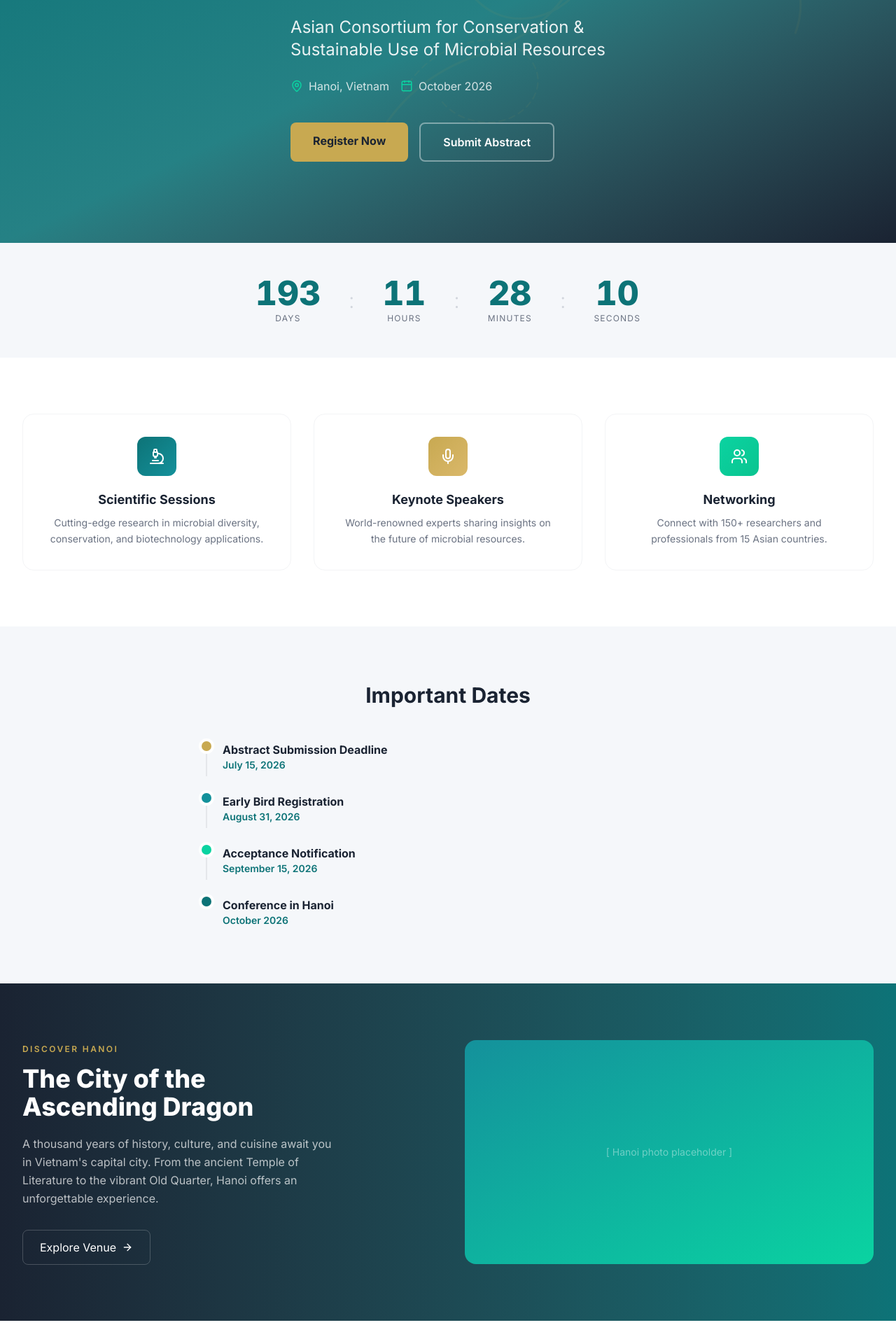
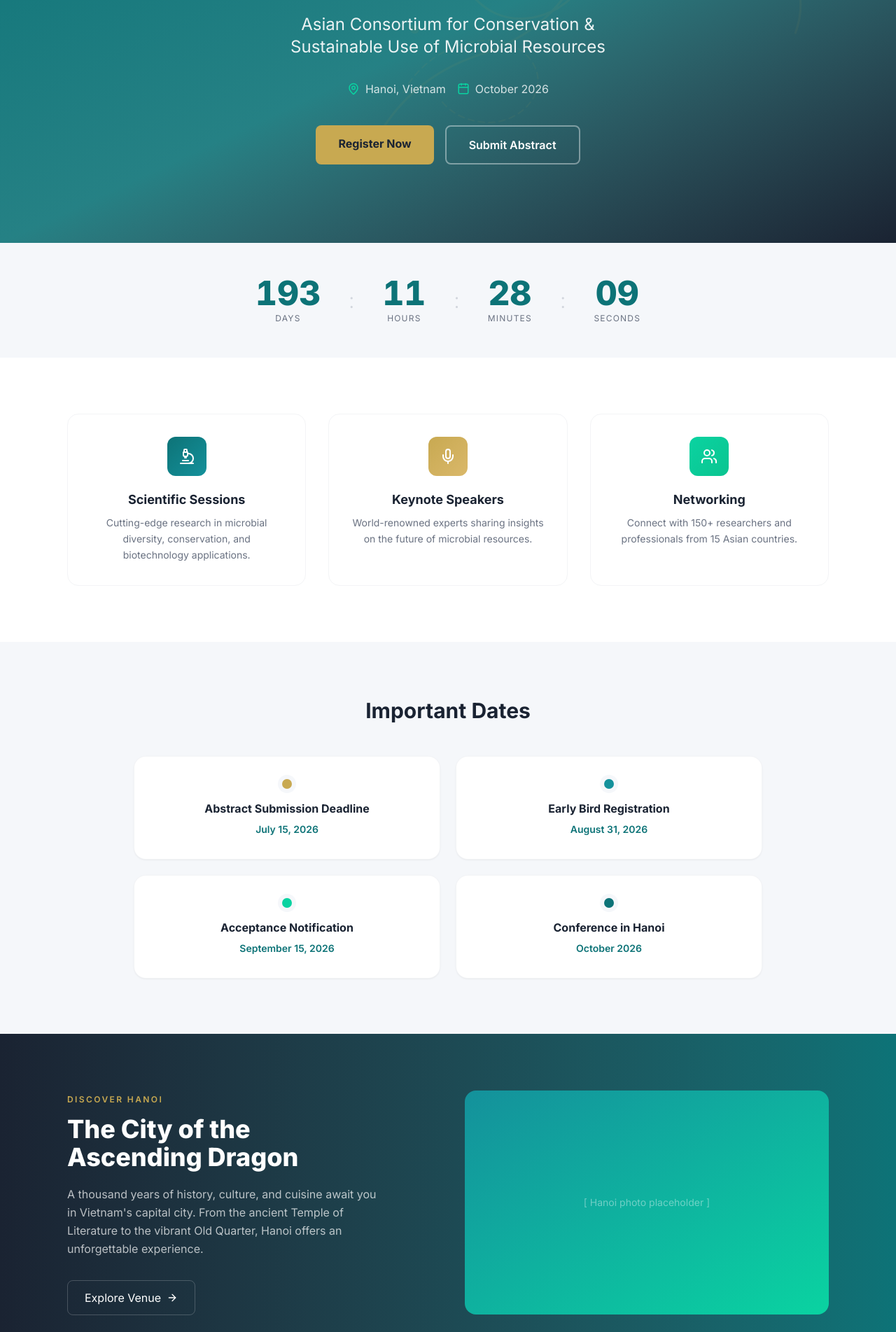
Before and after one commit to monkira99/acm2026, a Next.js app: page / in a window 1280 px wide. Shown: the part 317-2220 px from the top of the page at 70% size. Built offline with nearby package versions, Linux system fonts and the light colour scheme.

Commit message:
fix(layout): center home page sections

```diff
--- a/src/components/home/dates-preview.tsx
+++ b/src/components/home/dates-preview.tsx
@@ -24,27 +24,23 @@ const milestones = [
 export function DatesPreview() {
   return (
     <section className="py-20 bg-light">
-      <div className="max-w-3xl mx-auto px-4 sm:px-6 lg:px-8">
+      <div className="mx-auto w-full max-w-6xl px-4 sm:px-6 lg:px-8">
         <h2 className="text-3xl font-bold text-dark text-center mb-12">
           Important Dates
         </h2>
-        <div className="space-y-6">
-          {milestones.map((item, i) => (
-            <div key={item.label} className="flex items-start gap-4">
-              <div className="flex flex-col items-center">
-                <div
-                  className={`w-3.5 h-3.5 rounded-full ${item.dotClass}`}
-                  style={{ boxShadow: "0 0 0 4px white" }}
-                />
-                {i < milestones.length - 1 && (
-                  <div className="w-0.5 h-8 bg-gray-200 mt-1" />
-                )}
-              </div>
-              <div>
-                <div className="font-bold text-dark">{item.label}</div>
-                <div className="text-sm text-primary font-semibold">
-                  {item.date}
-                </div>
+        <div className="mx-auto grid max-w-4xl grid-cols-1 gap-6 md:grid-cols-2">
+          {milestones.map((item) => (
+            <div
+              key={item.label}
+              className="rounded-2xl bg-white px-6 py-8 text-center shadow-sm ring-1 ring-gray-100"
+            >
+              <div
+                className={`mx-auto mb-4 h-3.5 w-3.5 rounded-full ${item.dotClass}`}
+                style={{ boxShadow: "0 0 0 6px #F5F7FA" }}
+              />
+              <div className="font-bold text-dark">{item.label}</div>
+              <div className="mt-2 text-sm font-semibold text-primary">
+                {item.date}
               </div>
             </div>
           ))}
--- a/src/components/home/hero-banner.tsx
+++ b/src/components/home/hero-banner.tsx
@@ -4,15 +4,16 @@ import { DragonPattern } from "@/components/cultural";
 
 export function HeroBanner() {
   return (
-    <section className="relative min-h-[600px] flex items-center overflow-hidden bg-gradient-to-br from-primary via-primary/90 to-dark">
+    <section className="relative overflow-hidden bg-gradient-to-br from-primary via-primary/90 to-dark">
       <DragonPattern
         className="absolute top-0 right-0 w-2/3 h-full"
         color="#C8A951"
         opacity={0.06}
       />
 
-      <div className="relative z-10 max-w-7xl mx-auto px-4 sm:px-6 lg:px-8 py-20">
-        <div className="flex items-center gap-3 mb-6">
+      <div className="relative z-10 mx-auto flex min-h-[600px] w-full max-w-7xl items-center px-4 py-20 sm:px-6 lg:px-8">
+        <div className="mx-auto flex max-w-4xl flex-col items-center text-center">
+          <div className="mb-6 flex items-center gap-3">
             <div className="w-12 h-12 rounded-full bg-gold flex items-center justify-center">
               <span className="text-sm font-extrabold text-dark">ACM</span>
             </div>
@@ -24,13 +25,13 @@ export function HeroBanner() {
           <h1 className="text-5xl sm:text-6xl lg:text-7xl font-black text-white mb-4">
             ACM23
           </h1>
-        <p className="text-xl sm:text-2xl text-white/90 max-w-2xl mb-2">
+          <p className="mb-2 max-w-3xl text-xl text-white/90 sm:text-2xl">
             Asian Consortium for Conservation &amp;
             <br />
             Sustainable Use of Microbial Resources
           </p>
 
-        <div className="flex flex-wrap gap-4 mt-6 text-white/80">
+          <div className="mt-6 flex flex-wrap justify-center gap-4 text-white/80">
             <span className="flex items-center gap-2 text-base">
               <MapPin size={18} className="text-accent" aria-hidden="true" />
               Hanoi, Vietnam
@@ -41,7 +42,7 @@ export function HeroBanner() {
             </span>
           </div>
 
-        <div className="flex flex-wrap gap-4 mt-10">
+          <div className="mt-10 flex flex-wrap justify-center gap-4">
             <Link
               href="/registration"
               className="bg-gold text-dark px-8 py-3.5 rounded-lg font-bold text-base hover:bg-gold/90 transition-colors"
@@ -56,6 +57,7 @@ export function HeroBanner() {
             </Link>
           </div>
         </div>
+      </div>
     </section>
   );
 }
--- a/src/components/home/highlights.tsx
+++ b/src/components/home/highlights.tsx
@@ -27,7 +27,7 @@ const highlights = [
 export function Highlights() {
   return (
     <section className="py-20">
-      <div className="max-w-7xl mx-auto px-4 sm:px-6 lg:px-8">
+      <div className="mx-auto w-full max-w-6xl px-4 sm:px-6 lg:px-8">
         <div className="grid grid-cols-1 md:grid-cols-3 gap-8">
           {highlights.map((item) => (
             <div
--- a/src/components/home/venue-preview.tsx
+++ b/src/components/home/venue-preview.tsx
@@ -4,9 +4,9 @@ import { ArrowRight } from "lucide-react";
 export function VenuePreview() {
   return (
     <section className="bg-gradient-to-r from-dark to-primary">
-      <div className="max-w-7xl mx-auto px-4 sm:px-6 lg:px-8 py-20">
+      <div className="mx-auto w-full max-w-6xl px-4 py-20 sm:px-6 lg:px-8">
         <div className="grid grid-cols-1 lg:grid-cols-2 gap-12 items-center">
-          <div>
+          <div className="mx-auto max-w-xl text-center lg:mx-0 lg:text-left">
             <span className="text-xs tracking-[0.2em] text-gold font-semibold uppercase">
               Discover Hanoi
             </span>
@@ -15,20 +15,20 @@ export function VenuePreview() {
               <br />
               Ascending Dragon
             </h2>
-            <p className="text-base text-white/70 leading-relaxed max-w-md">
+            <p className="mx-auto max-w-md text-base leading-relaxed text-white/70 lg:mx-0">
               A thousand years of history, culture, and cuisine await you in
               Vietnam&apos;s capital city. From the ancient Temple of Literature to
               the vibrant Old Quarter, Hanoi offers an unforgettable experience.
             </p>
             <Link
               href="/venue"
-              className="inline-flex items-center gap-2 mt-8 text-white border border-white/20 px-6 py-3 rounded-lg hover:bg-white/10 transition-colors"
+              className="mt-8 inline-flex items-center gap-2 rounded-lg border border-white/20 px-6 py-3 text-white transition-colors hover:bg-white/10"
             >
               Explore Venue
               <ArrowRight size={16} aria-hidden="true" />
             </Link>
           </div>
-          <div className="w-full h-64 lg:h-80 rounded-2xl bg-gradient-to-br from-secondary to-accent flex items-center justify-center">
+          <div className="mx-auto flex h-64 w-full max-w-2xl items-center justify-center rounded-2xl bg-gradient-to-br from-secondary to-accent lg:h-80">
             <span className="text-white/40 text-sm">
               [ Hanoi photo placeholder ]
             </span>
```
Lines whose indentation alone changed are shown as unchanged.
